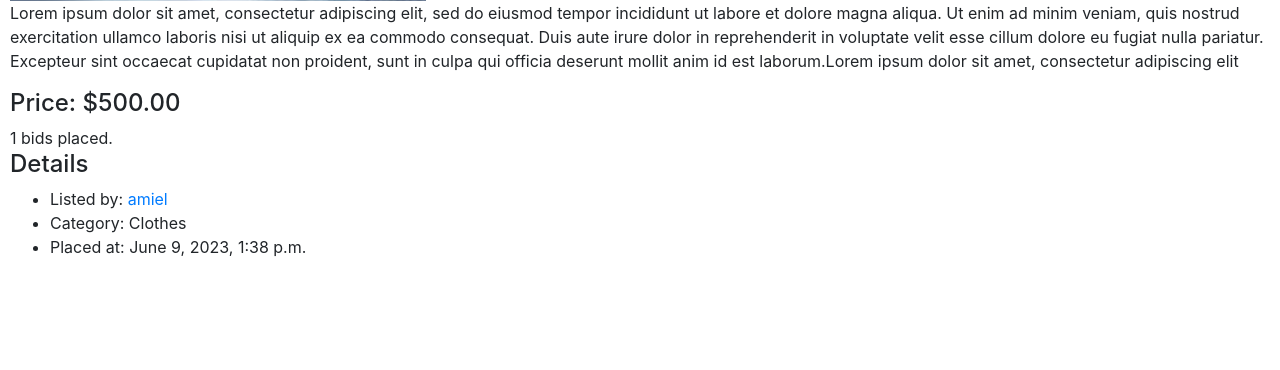
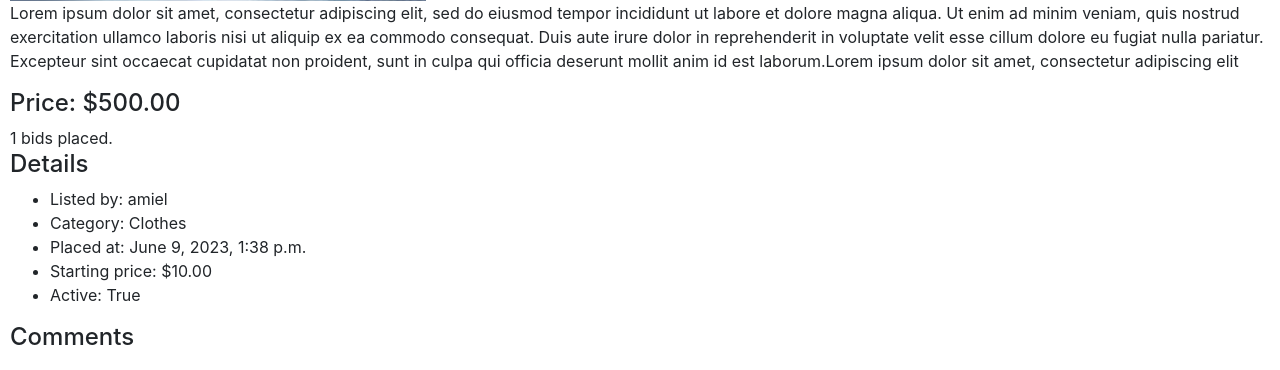
Before and after one commit to amielchristian/commerce, a Django app: page /listings/1 in a window 1280 px wide. Shown: the part 624-994 px from the top of the page. Before the commit the page ends 881 px from the top, so only its background shows below. Run offline with Django 3.2, Linux system fonts and the light colour scheme; data comes from the database, SQL or seed files in the repository; both versions use the stored data as it was after the commit; some libraries are stand-ins or nearby versions.

Commit message:
Modify listing page

```diff
--- a/auctions/models.py
+++ b/auctions/models.py
@@ -19,6 +19,7 @@ class Listing(models.Model):
     description = models.TextField(null=True, blank=True, max_length=500)
     time = models.DateTimeField(auto_now_add=True)
     start_price = models.DecimalField(decimal_places=2, max_digits=10)
+    is_active = models.BooleanField()
 
     def image_name(self):
         dir = self.image.name.split("/")
--- a/auctions/templates/auctions/listing.html
+++ b/auctions/templates/auctions/listing.html
@@ -10,8 +10,12 @@
 
     <h4>Details</h4>
     <ul>
-        <li>Listed by: <a href="">{{ listing.lister }}</a></li>
+        <li>Listed by: {{ listing.lister }}</li>
         <li>Category: {{ listing.category }}</li>
         <li>Placed at: {{ listing.time }}</li>
+        <li>Starting price: ${{ listing.start_price }}</li>
+        <li>Active: {{ listing.is_active }}</li>
     </ul>
+
+    <h4>Comments</h4>
 {% endblock %}
--- a/auctions/views.py
+++ b/auctions/views.py
@@ -4,11 +4,11 @@ from django.http import HttpResponse, HttpResponseRedirect
 from django.shortcuts import render
 from django.urls import reverse
 
-from .models import Listing, User, Bid
+from .models import Listing, User
 
 
 def index(request):
-    listings = Listing.objects.all()
+    listings = Listing.objects.filter(is_active=True).all()
 
     return render(request, "auctions/index.html", {
         "listings": listings
```
Also changed, not shown: auctions/migrations/0011_listing_is_active.py (added), db.sqlite3.
